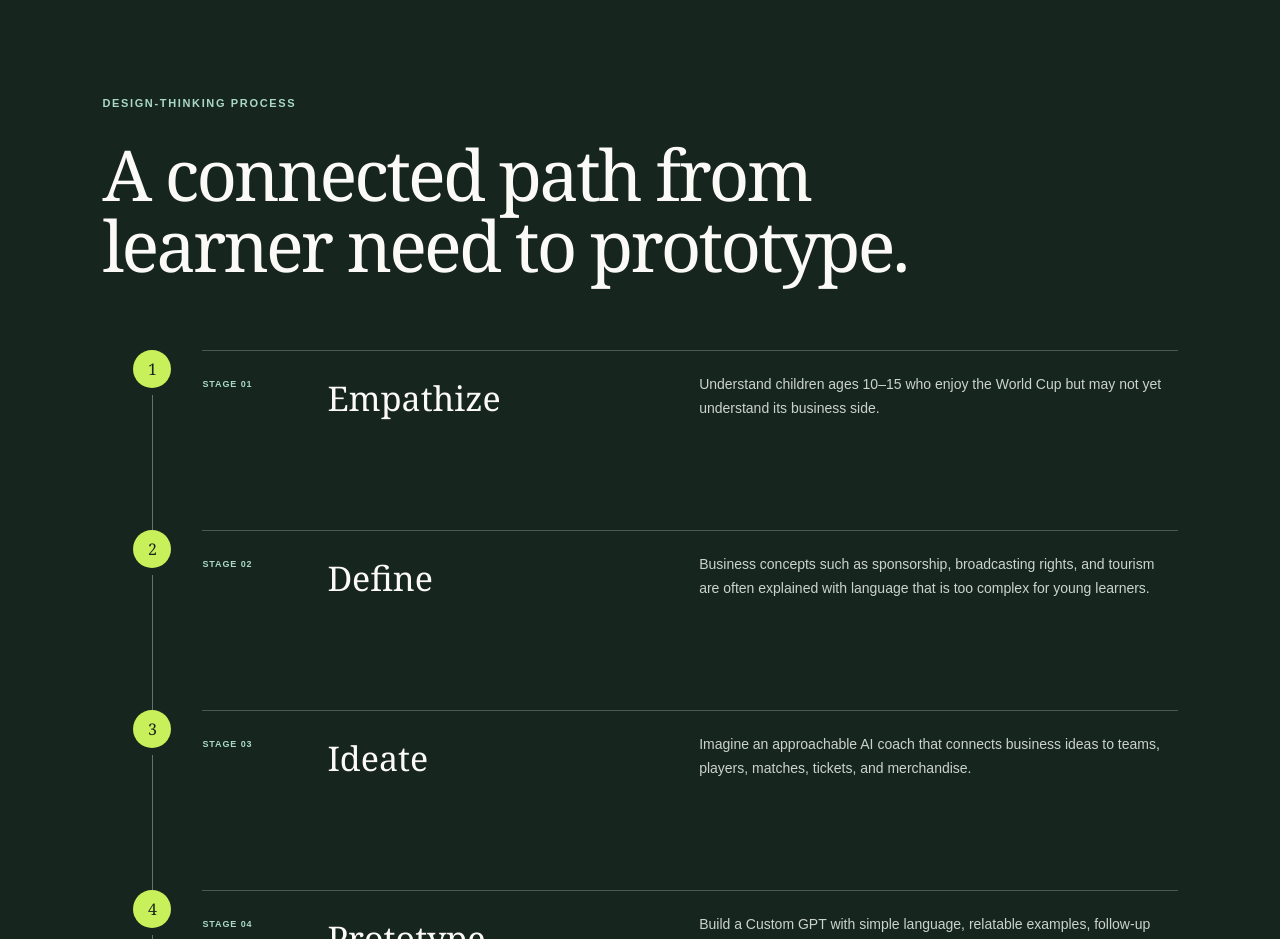
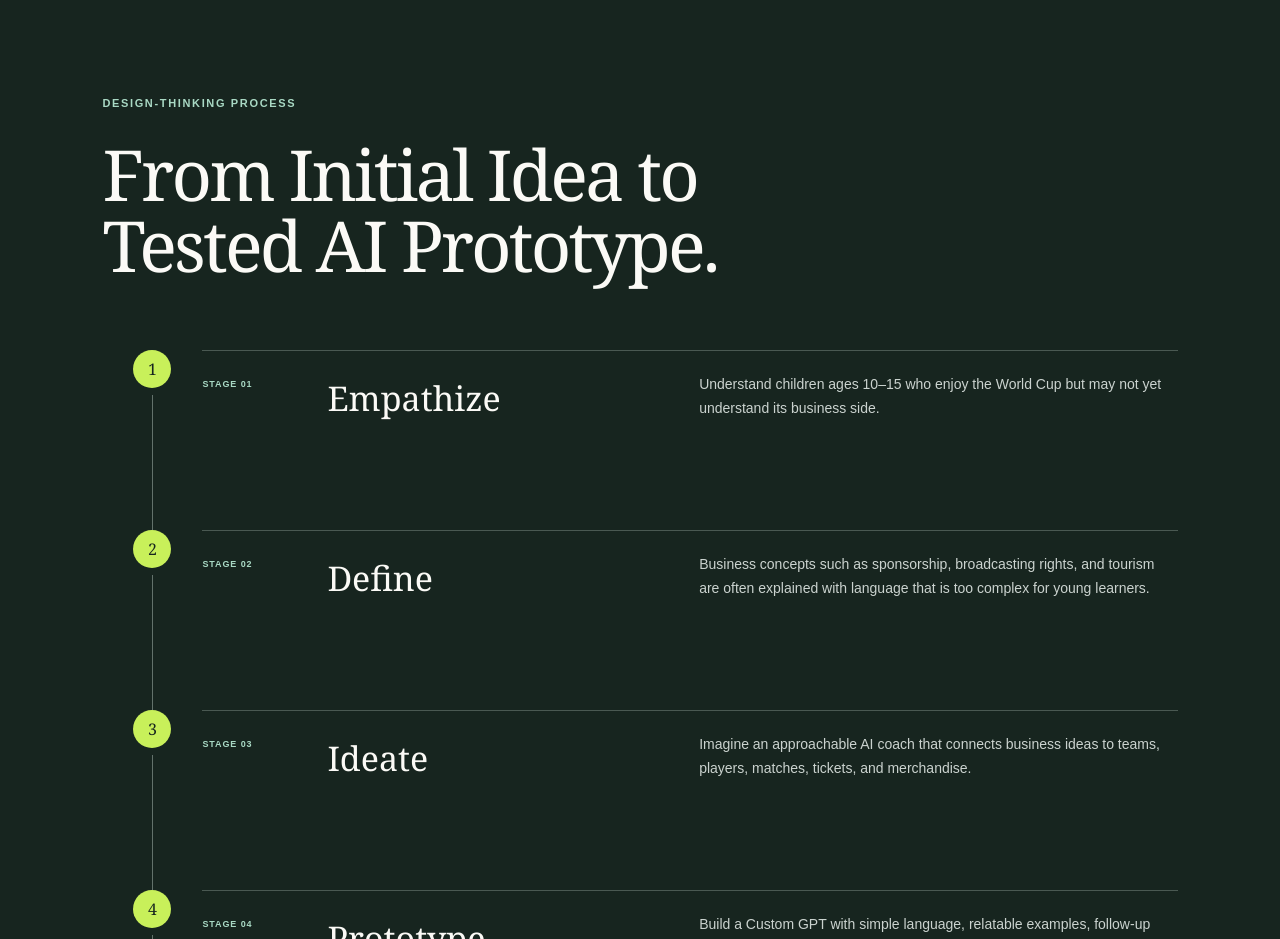
Before and after one commit to Hari-Murugan-Ravindran/portfolio, a Next.js app: page /artifacts/world-cup-business-coach in a window 1280 px wide. Shown: the part 1880-2819 px from the top of the page. Built offline with nearby package versions, Linux system fonts and the light colour scheme.

Commit message:
Update design thinking section title

```diff
--- a/app/artifacts/world-cup-business-coach/page.tsx
+++ b/app/artifacts/world-cup-business-coach/page.tsx
@@ -41,7 +41,7 @@ export default function WorldCupBusinessCoachArtifact() {
       </section>
 
       <section className="thinkingSection">
-        <p className="sectionLabel light">Design-thinking process</p><h2>A connected path from<br/>learner need to prototype.</h2>
+        <p className="sectionLabel light">Design-thinking process</p><h2>From Initial Idea to<br/>Tested AI Prototype.</h2>
         <div className="thinkingTimeline">{stages.map(([title, detail], index) => <article className="thinkingStep" key={title}><div className="thinkingMarker"><span>{index + 1}</span></div><div><p>Stage {String(index + 1).padStart(2, "0")}</p><h3>{title}</h3><span>{detail}</span></div></article>)}</div>
       </section>
 
```
